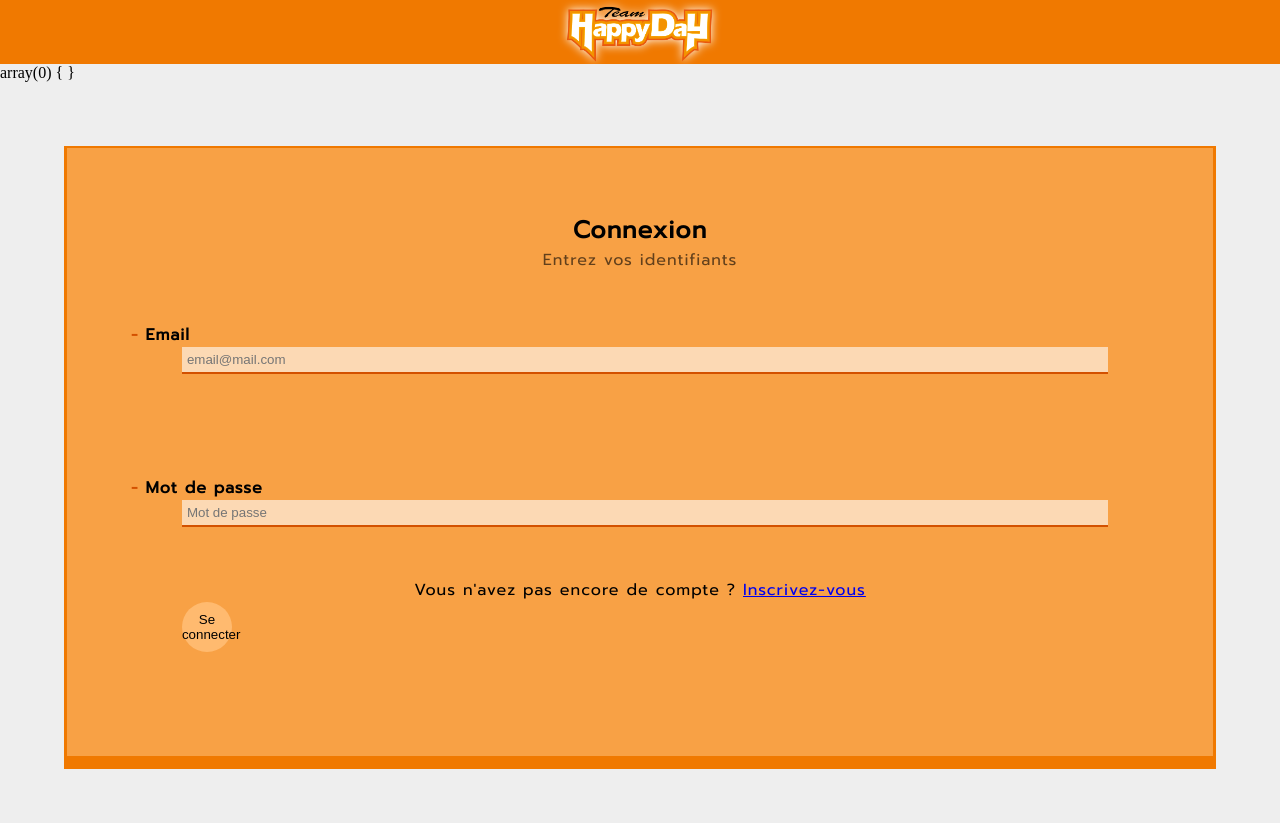
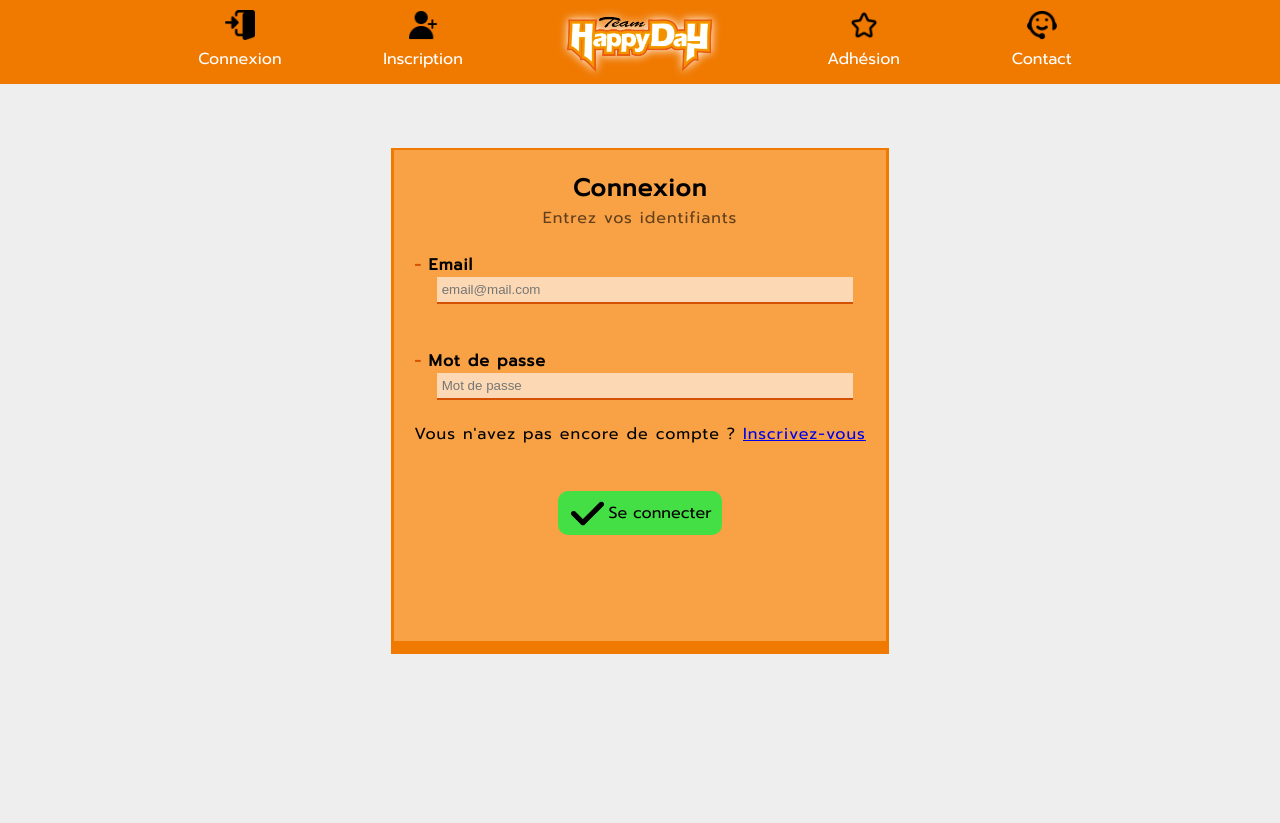
Before and after one commit to IBRAHIM-SYLLA/happy-days, a PHP site: page /Libraries/Views/connexion.php in a window 1280 px wide. After the commit the page ends 654 px from the top, so only its background shows below. Run offline with PHP 8.4, Linux system fonts and the light colour scheme; some libraries are stand-ins or nearby versions.

Commit message:
responsive connexion

```diff
--- a/Libraries/Imports/header.php
+++ b/Libraries/Imports/header.php
@@ -37,7 +37,42 @@
 <body>
 
 <header>
-    <a href="../../index.php"><img src="../Style/Images/logo.png" class="logo"></a>
+<div id="myLinks">
+        <div id="left-links">
+            <?php if(!empty($_SESSION)) { ?>
+                <a href="../../Libraries/Views/deconnexion.php">
+                    <img src="../../Libraries/Style/Icons/logout.png" alt="">
+                    <p>Déconnexion</p>
+                </a>
+                <a href="../../Libraries/Views/profil.php">
+                    <img src="../../Libraries/Style/Icons/avatar.png" alt="">
+                    <p>Profil</p>
+                </a>
+            <?php } else { ?>
+                <a href="../../Libraries/Views/connexion.php">
+                    <img src="../../Libraries/Style/Icons/login.png" alt="">
+                    <p>Connexion</p>
+                </a>
+                <a href="../../Libraries/Views/inscription.php">
+                    <img src="../../Libraries/Style/Icons/add-user.png" alt="">
+                    <p>Inscription</p>
+                </a>
+                <?php } ?>
+        </div>
+
+        <a href="../../index.php"><img src="../../Libraries/Style/Images/logo.png" class="logo"></a>
+
+        <div id="right-links">
+            <a href="../../Libraries/Views/adherer.php">
+                <img src="../../Libraries/Style/Icons/star.png" alt="">
+                <p>Adhésion</p>
+            </a>
+            <a href="../../Libraries/Views/contact.php">
+                <img src="../../Libraries/Style/Icons/support.png" alt="">
+                <p>Contact</p>
+            </a>
+        </div>
+    </div>
 </header>
 
 
--- a/Libraries/Style/CSS/connexion.css
+++ b/Libraries/Style/CSS/connexion.css
@@ -2,9 +2,13 @@
 /* import Prompt font */
 @import url('https://fonts.googleapis.com/css2?family=Prompt&display=swap');
 
+
 #connexion .info-form {
-    margin: 5%;
-    padding: 5%;
+    width: fit-content;
+    display: flex;
+    flex-direction: column;
+    margin: 5% auto;
+    padding: 20px;
     background-color: var(--primary-light);
     border: 3px solid var(--primary);
     border-top-width: 2px;
@@ -62,39 +66,53 @@
     font-size: 11px;
 }
 
-#connexion #btn-cont {
-    display: flex;
-    flex-direction: row;
-    justify-content: space-between;
-    width: 90%;
-    margin: auto;
-}
-
-#connexion .icon-btn {
-    background-position: center;
-    background-size: 50%;
-    width: 50px;
-    height: 50px;
-    background-repeat: no-repeat;
-    border-radius: 50px;
-    border-width: 0;
-    background-color: var(--primary-lighter);
-}
-
-#connexion .icon-btn[name="register"] {
+#connexion .icon-btn[name="connect"] {
     display: block;
     margin: 10% auto;
     background-image: url(../Icons/checkmark.png);
     background-position: 10%;
     background-size: 20%;
+    background-repeat: no-repeat;
     font-size: 16px;
-    width: 70%;
+    width: fit-content;
     background-color: var(--valid-color);
     text-align: right;
-    padding-right: 10px;
+    border: none;
+    border-radius: 10px;
+    padding: 10px;
+    padding-left: 50px;
+    font-family: Prompt;
 }
 
 #connexion .field-alert {
     font-style: italic;
     color: red;
 }
+
+@media screen and (max-width: 900px) {
+
+    #connexion .info-form {
+        margin: 5% auto;
+        padding: 5%;
+        width: fit-content;
+    }
+
+    #connexion #btn-cont {
+        display: flex;
+        flex-direction: row;
+        justify-content: space-between;
+        width: 90%;
+        margin: auto;
+    }
+
+    #connexion .icon-btn {
+        background-position: center;
+        background-size: 50%;
+        width: 50px;
+        height: 50px;
+        background-repeat: no-repeat;
+        border-radius: 50px;
+        border-width: 0;
+        background-color: var(--primary-lighter);
+    }
+}
--- a/Libraries/Views/connexion.php
+++ b/Libraries/Views/connexion.php
@@ -2,7 +2,6 @@
 session_start();
 require_once '../Controllers/connexion.php';
 require_once '../Imports/header.php';
-var_dump($_SESSION);
 ?>
 
 <section id="connexion">
```
Also changed, not shown: Libraries/Views/creerUser.php (+6 -12 lines).
